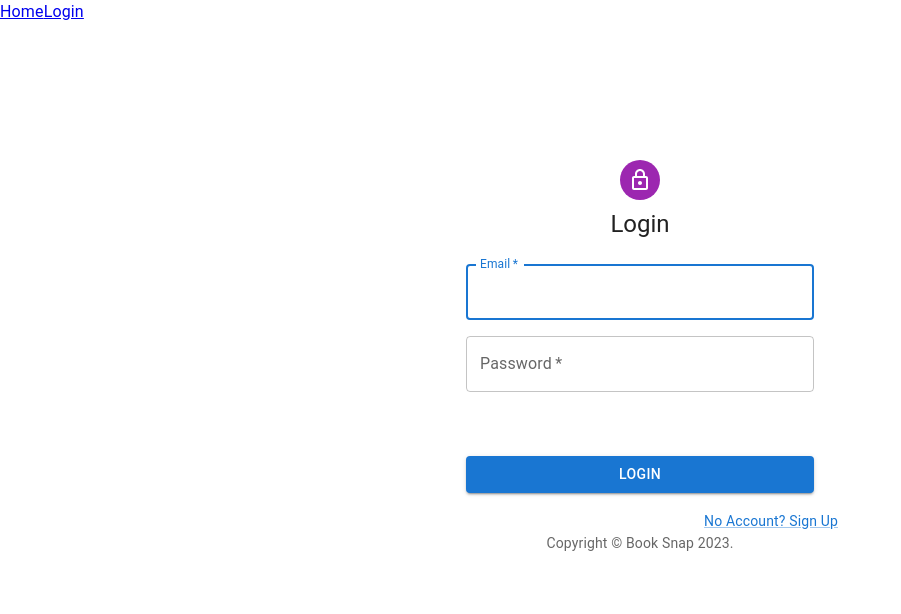
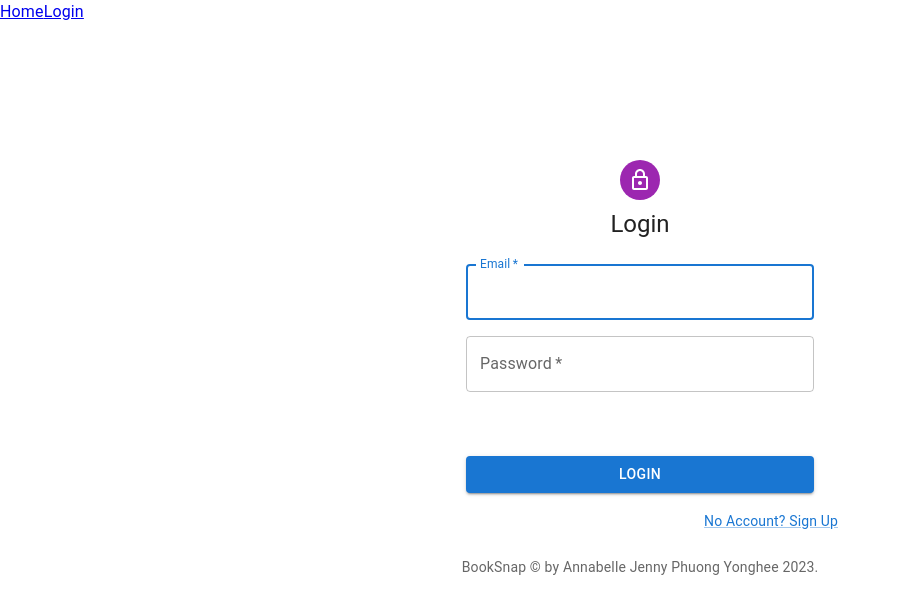
Before and after one commit to JennyZhong2022/BookSnap, a React (Vite) app: page /api/user in a window 1280 px wide. Shown: the top 614 px of the page, without its empty margins (0-901 px from the left). Built offline with nearby package versions, Linux system fonts and the light colour scheme.

Commit message:
update footer

```diff
--- a/src/components/Footer/footer.jsx
+++ b/src/components/BookFooter/BookFooter.jsx
@@ -1,13 +1,17 @@
 import Typography from '@mui/material/Typography';
+import Box from '@mui/material/Box';
+
 
 const Footer = () => {
   return (
+    <Box  sx={{ mt: 3 }}>
     <Typography variant="body2" color="text.secondary" align="center" component="footer">
-      {'Copyright © '}
-        Book Snap{' '}
+
+        BookSnap  {'©'} by Annabelle Jenny Phuong Yonghee {' '}
         {new Date().getFullYear()}
       {'.'}
-    </Typography>
+      </Typography>
+    </Box>
   );
 }
 
--- a/src/pages/AuthPage/AuthPage.jsx
+++ b/src/pages/AuthPage/AuthPage.jsx
@@ -4,8 +4,9 @@ import Link from '@mui/material/Link';
 import Box from '@mui/material/Box';
 import LoginForm from "../../components/LoginForm/LoginForm";
 import SignUpForm from "../../components/SignUpForm/SignUpForm";
+import BookFooter from '../../components/BookFooter/BookFooter';
 import Container from '@mui/material/Container';
-import Footer from '../../components/Footer/footer';
+
 
 
 
@@ -32,7 +33,7 @@ const AuthPage = ({ setUser }) => {
                     </Link>
                 </Grid>
             </Grid>
-            <Footer sx={{ mt: 5 }} />
+            <BookFooter sx={{ mt: 5 }} />
             </Box>
             </Container>
     );
```
